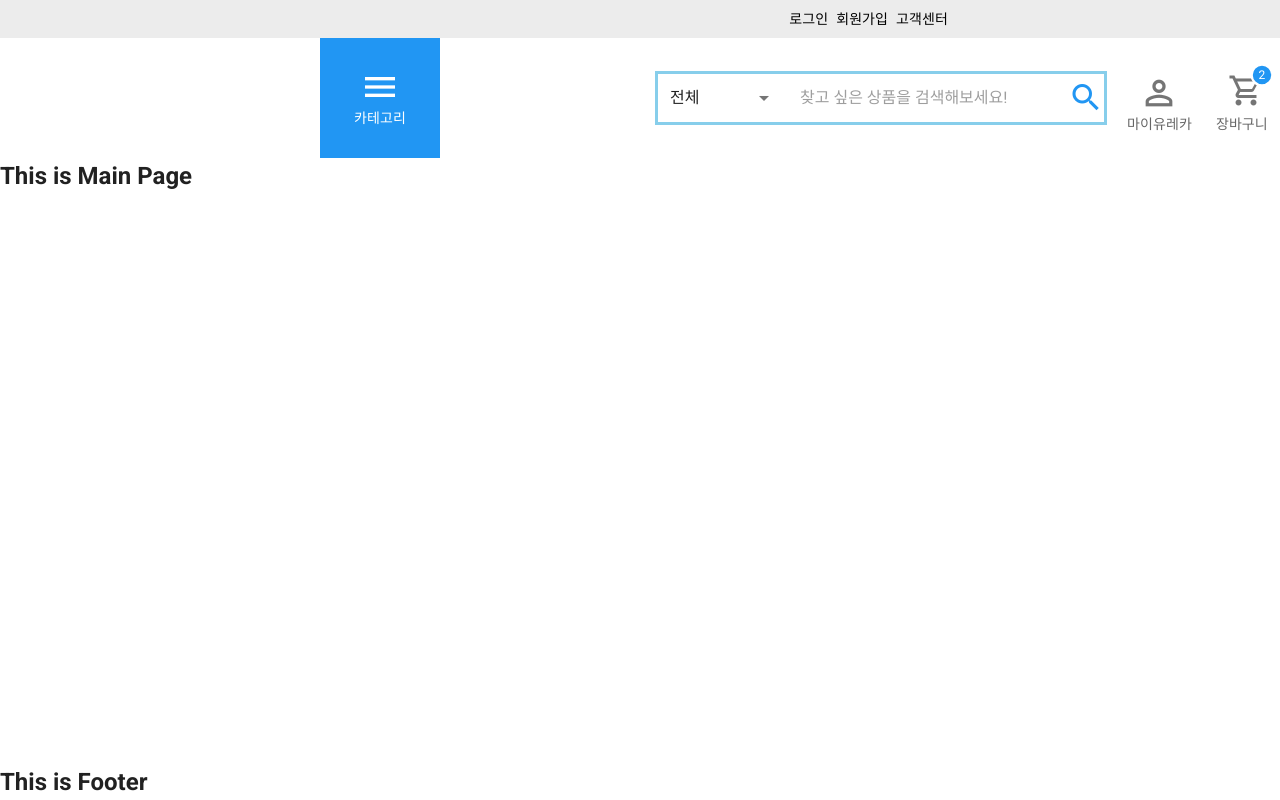
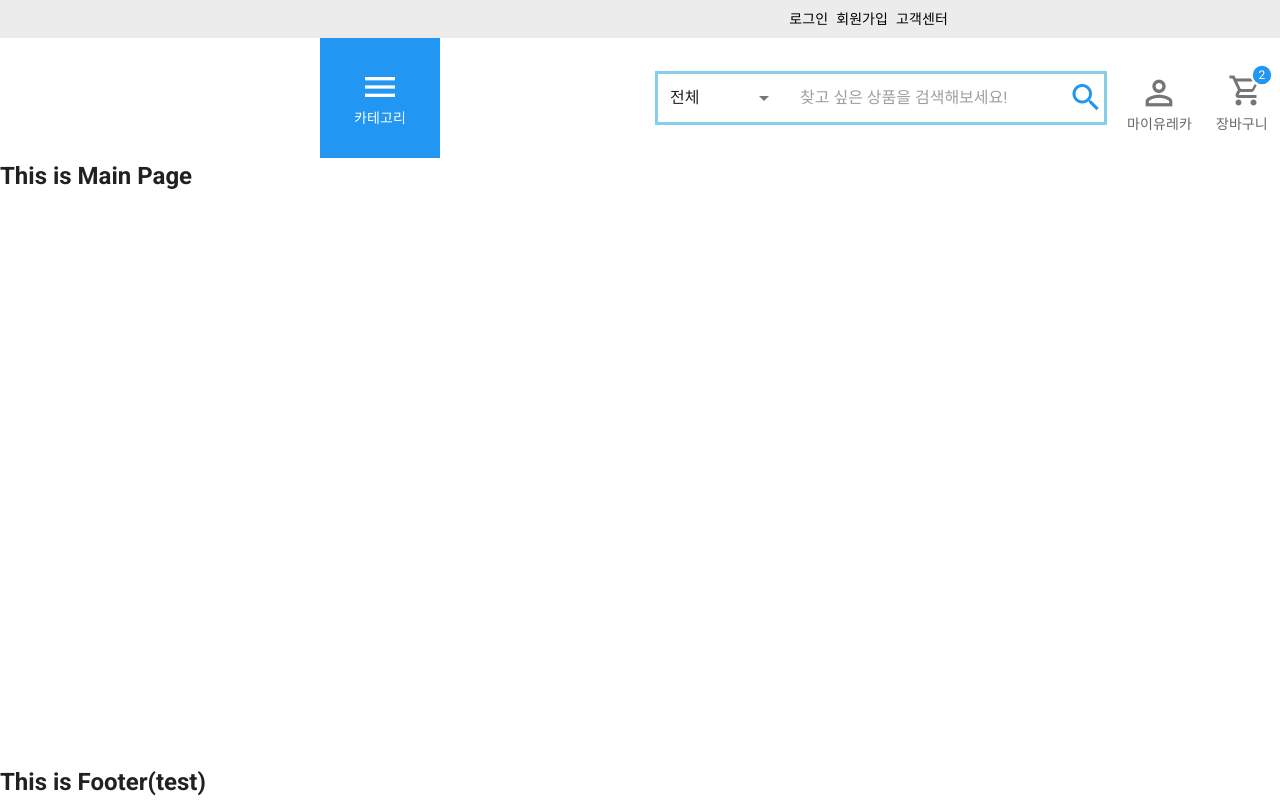
Before and after one commit to smileeeey/DDoreka, a Vue app in the folder frontend/: page / in a window 1280 px wide. Built offline with nearby package versions, Linux system fonts and the light colour scheme.

Commit message:
feat(footer) : git test

```diff
--- a/frontend/src/components/core/Footer.vue
+++ b/frontend/src/components/core/Footer.vue
@@ -1,5 +1,5 @@
 <template>
-  <h2>This is Footer</h2>
+  <h2>This is Footer(test)</h2>
 </template>
 
 <script>
```
